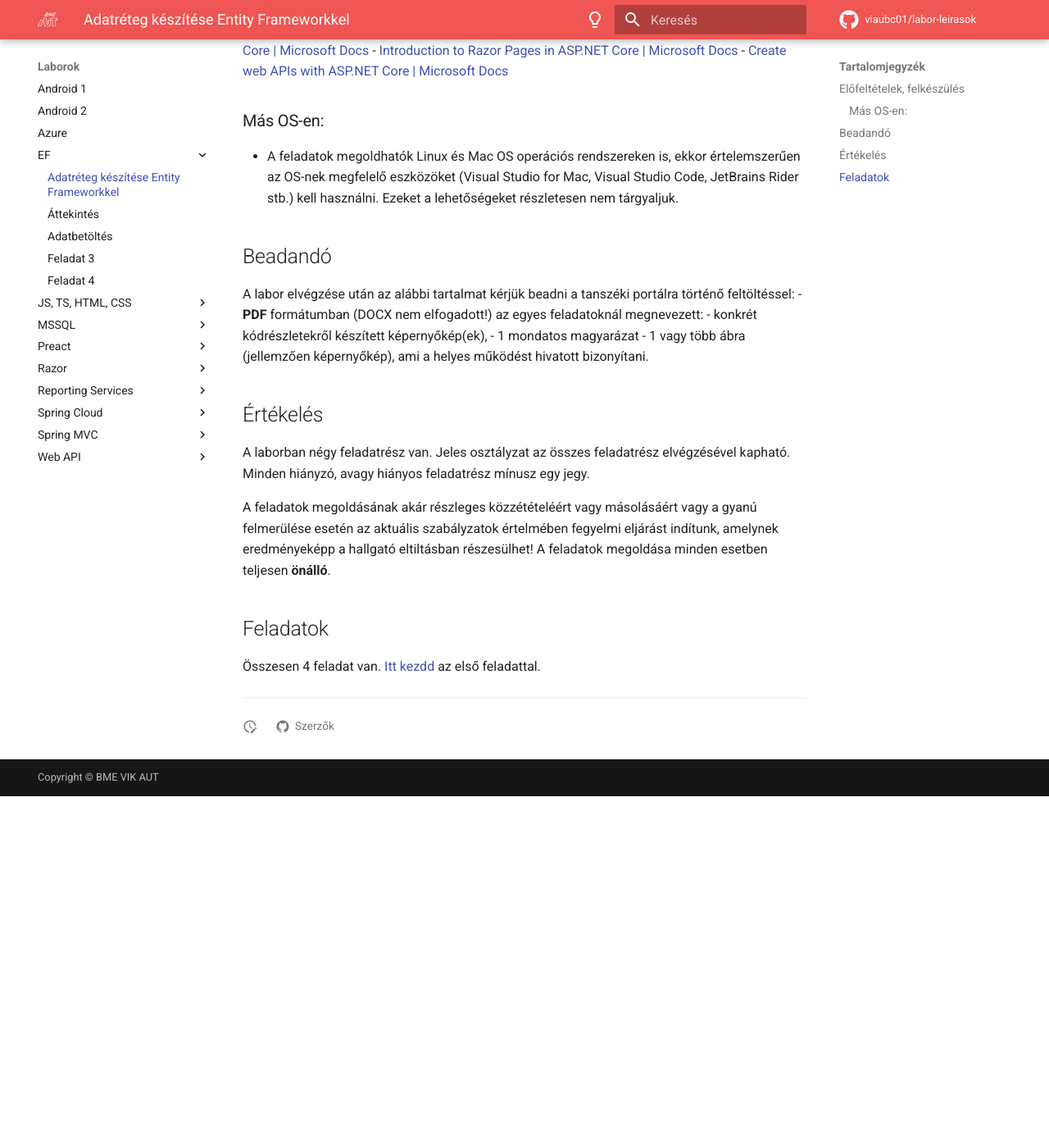
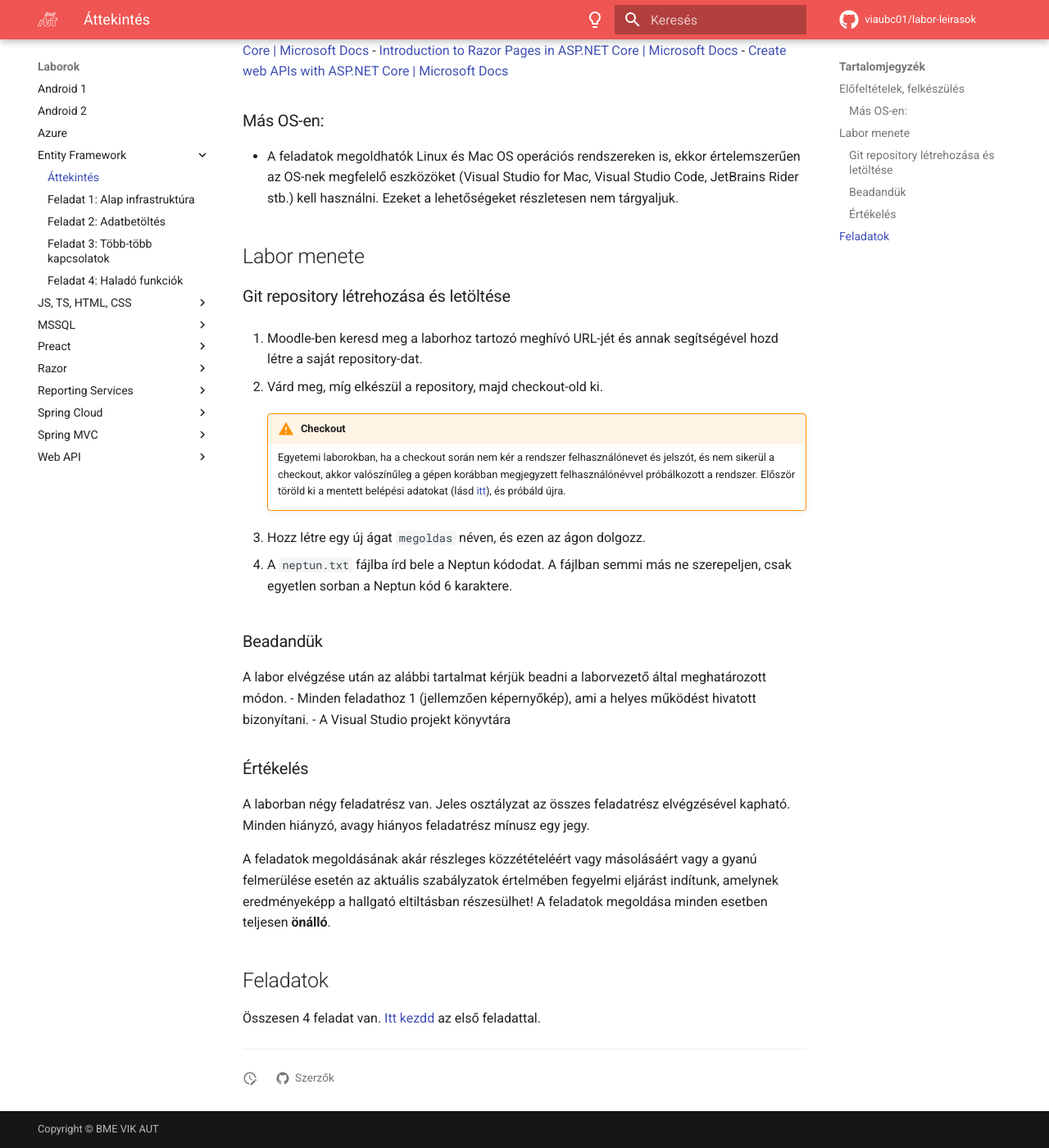
Before and after one commit to VIAUBC01/labor-leirasok, an MkDocs documentation site: the page built from docs/laborok/ef/index.md, in a window 1280 px wide and 1400 px high, scrolled down 1121 px. Shown: the whole window at 82% size. Built offline with MkDocs 1.6.1 and Material for MkDocs 9.7.7, drawn with Linux system fonts in a browser that asks for light colours; comment, search, counter and statistics services are not loaded; before the commit the page ends 2092 px from its top, so only the background shows below that; some of the changed text lies outside the part shown.

Commit message:
ef 2025 update

```diff
--- a/docs/laborok/ef/Feladat-1.md
+++ b/docs/laborok/ef/Feladat-1.md
@@ -1,4 +1,4 @@
-# Áttekintés
+# Feladat 1: Alap infrastruktúra
 
 A készülő alkalmazásban az [IMDB által naponta frissített, publikus adatok](https://www.imdb.com/interfaces/) felhasználásával fogjuk filmek adatait kezelni. Fontos, hogy ezt az adathalmazt saját, tanulási célra szabadon használhatjuk, minden más célra kifejezett engedélyt kell kérni.
 
--- a/docs/laborok/ef/Feladat-2.md
+++ b/docs/laborok/ef/Feladat-2.md
@@ -1,4 +1,4 @@
-# Adatbetöltés
+# Feladat 2: Adatbetöltés
 
 Az adatbetöltést az IMDb által minden nap közzétett TSV (tabulátorral elválasztott értékek) típusú fájlok alapján végezzük. A hivatalos dokumentáció ezekről a fájlokról itt található: [IMDb Datasets (https://www.imdb.com/interfaces/))](https://www.imdb.com/interfaces/). Minket most a `title.basics.tsv.gz` fájl érdekel, ami a megfelelő adatokat tartalmazza ahhoz, hogy filmek alapadatait (cím, kiadás dátuma, műfaj) tárolhassuk.
 
--- a/docs/laborok/ef/index.md
+++ b/docs/laborok/ef/index.md
@@ -1,4 +1,4 @@
-# Adatréteg készítése Entity Frameworkkel
+# Áttekintés
 
 A labor során egy adatréteget fogunk megvalósítani, amely a következő 2 labor ([Web API](../webapi/README.md), [Razor](../razor/README.md)) alapjául szolgál majd.
 
@@ -41,15 +41,28 @@ Hivatalos dokumentációk, amelyek jó kiindulásként szolgálnak a részletes
 ### Más OS-en:
 - A feladatok megoldhatók Linux és Mac OS operációs rendszereken is, ekkor értelemszerűen az OS-nek megfelelő eszközöket (Visual Studio for Mac, Visual Studio Code, JetBrains Rider stb.) kell használni. Ezeket a lehetőségeket részletesen nem tárgyaljuk.
 
-## Beadandó
+## Labor menete
 
-A labor elvégzése után az alábbi tartalmat kérjük beadni a tanszéki portálra történő feltöltéssel:
-- **PDF** formátumban (DOCX nem elfogadott!) az egyes feladatoknál megnevezett:
-  - konkrét kódrészletekről készített képernyőkép(ek),
-  - 1 mondatos magyarázat
-  - 1 vagy több ábra (jellemzően képernyőkép), ami a helyes működést hivatott bizonyítani.
+### Git repository létrehozása és letöltése
 
-## Értékelés
+1. Moodle-ben keresd meg a laborhoz tartozó meghívó URL-jét és annak segítségével hozd létre a saját repository-dat.
+
+1. Várd meg, míg elkészül a repository, majd checkout-old ki.
+
+    !!! warning "Checkout"
+        Egyetemi laborokban, ha a checkout során nem kér a rendszer felhasználónevet és jelszót, és nem sikerül a checkout, akkor valószínűleg a gépen korábban megjegyzett felhasználónévvel próbálkozott a rendszer. Először töröld ki a mentett belépési adatokat (lásd [itt](../../tudnivalok/github/GitHub-credentials.md)), és próbáld újra.
+
+1. Hozz létre egy új ágat `megoldas` néven, és ezen az ágon dolgozz.
+
+1. A `neptun.txt` fájlba írd bele a Neptun kódodat. A fájlban semmi más ne szerepeljen, csak egyetlen sorban a Neptun kód 6 karaktere.
+
+### Beadandük
+
+A labor elvégzése után az alábbi tartalmat kérjük beadni a laborvezető által meghatározott módon.
+- Minden feladathoz 1 (jellemzően képernyőkép), ami a helyes működést hivatott bizonyítani.
+- A Visual Studio projekt könyvtára
+
+### Értékelés
 
 A laborban négy feladatrész van. Jeles osztályzat az összes feladatrész elvégzésével kapható. Minden hiányzó, avagy hiányos feladatrész mínusz egy jegy.
 
--- a/mkdocs.yml
+++ b/mkdocs.yml
@@ -89,7 +89,7 @@ nav:
       - laborok/android1/index.md
       - laborok/android2/index.md
       - laborok/azure/index.md
-      - "EF":
+      - "Entity Framework":
           - laborok/ef/index.md
           - laborok/ef/Feladat-1.md
           - laborok/ef/Feladat-2.md
```
Also changed, not shown: other parts of docs/laborok/ef/Feladat-1.md (+1 -1 lines), docs/laborok/ef/Feladat-3.md (+2 -2 lines), docs/laborok/ef/Feladat-4.md (+2 -2 lines).
